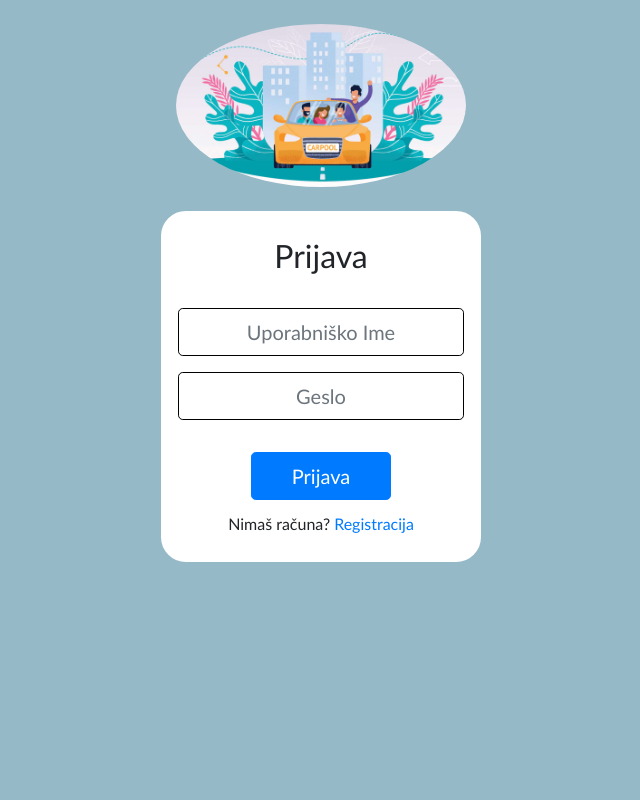
After one commit to tea-zup/projekt, a PHP site: page /prijava.php in a window 1280 px wide. The commit adds this page. Shown: the whole page, without its empty margins (319-959 px from the left). Run offline with PHP 8.4, Linux system fonts and the light colour scheme.

Commit message:
Prijava frontend

```diff
--- /dev/null
+++ b/api/prijaviUporabnika.php
@@ -0,0 +1,3 @@
+<?php
+  echo "v prijavi";
+?>
--- /dev/null
+++ b/prijava.php
@@ -0,0 +1,60 @@
+<!DOCTYPE html>
+<html>
+	<head>
+		<meta http-equiv="Content-Type" content="text/html; charset=UTF-8">
+		<title>Prevozi</title>
+		<link rel="stylesheet" href="https://stackpath.bootstrapcdn.com/bootstrap/4.3.1/css/bootstrap.min.css">
+		<script src="https://cdnjs.cloudflare.com/ajax/libs/jquery/3.6.0/jquery.min.js"></script>
+		<script src="https://cdnjs.cloudflare.com/ajax/libs/popper.js/1.14.7/umd/popper.min.js"></script>
+		<script src="https://stackpath.bootstrapcdn.com/bootstrap/4.3.1/js/bootstrap.min.js"></script>
+		<link rel="stylesheet" type="text/css" href="CSS/stil.css" />
+	</head>
+  <body>
+		<div id="indexPage" class="center">
+      <section class="vh-100" >
+        <br>
+        <div class="container-fluid h-custom">
+          <div class="row d-flex justify-content-center align-items-center h-100">
+            <div class="col-md-9 col-lg-6 col-xl-5">
+              <img src="img/carpooling.jpg" class="img-fluid" style="border-radius: 100%;">
+            </div>
+          </div>
+
+          <br>
+          <div class="row d-flex justify-content-center align-items-center h-100">
+            <div class="col-md-9 col-lg-6 col-xl-5" style="border: 2px solid white; border-radius: 25px; background-color : white">
+              <br>
+              <h2 style="text-align: center; ">Prijava</h2>
+              <br>
+
+              <form>
+                <!-- Username input -->
+                <div class="form-outline mb-3">
+                  <input type="text" id="uporabnisko_ime" class="form-control form-control-lg"
+                    placeholder="Uporabniško Ime" />
+                </div>
+
+                <!-- Password input -->
+                <div class="form-outline mb-3">
+                  <input type="password" id="geslo" class="form-control form-control-lg"
+                    placeholder="Geslo" />
+                </div>
+
+                <div class="text-center text-lg-start mt-4 pt-2">
+                  <button type="button" class="btn btn-primary btn-lg"
+                    style="padding-left: 2.5rem; padding-right: 2.5rem;">Prijava</button>
+                  <p class="medium fw-bold mt-2 pt-1 mb-0">Nimaš računa? <a href="registracija.php"
+                      class="link-danger" id="preusmeriNaReg">Registracija</a></p>
+                </div>
+
+              </form>
+              <br>
+            </div>
+          </div>
+        </div>
+        <br>
+        <br>
+      </section>
+    </div>
+	</body>
+</html>
```
Also changed, not shown: JS/prijava.js (added, +24 -0 lines), index.php (+1 -14 lines), img/carpooling.jpg (added).
